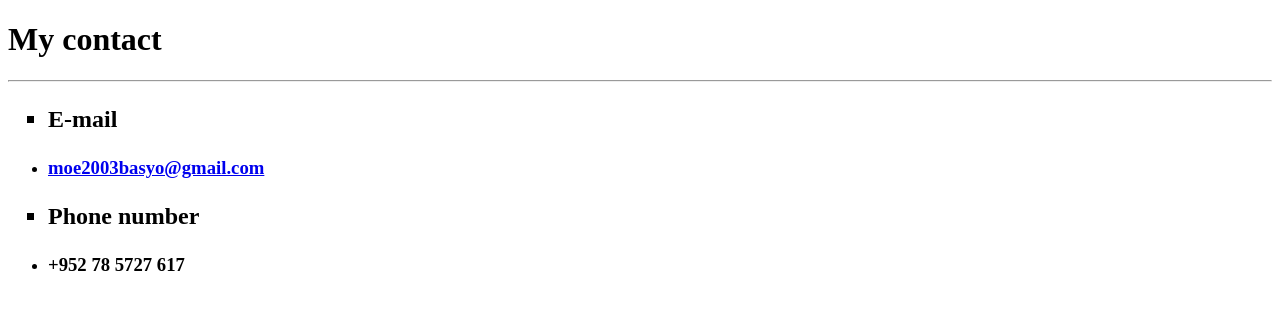
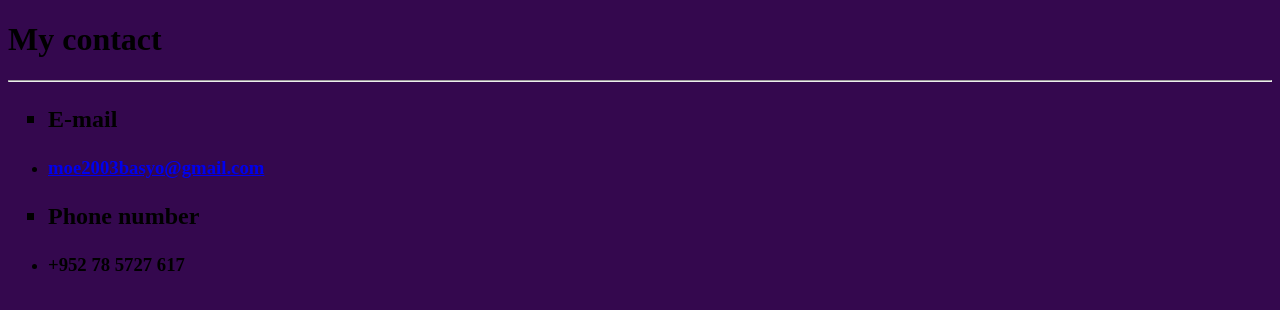
Before and after one commit to Basyooo/My_Resume, a plain HTML site: page Other/contact.html in a window 1280 px wide. Drawn offline with Linux system fonts and the light colour scheme.

Commit message:
Add files via upload

```diff
--- a/Other/contact.html
+++ b/Other/contact.html
@@ -1,5 +1,8 @@
 <!DOCTYPE html>
 <html>
+    <style>
+        body{background-color:#34084e}
+    </style>
     <head>
         <h1>My contact</h1>
         <hr/>
```
